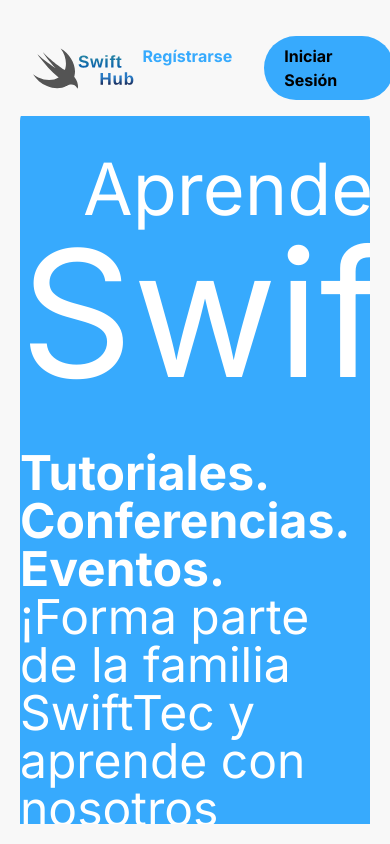
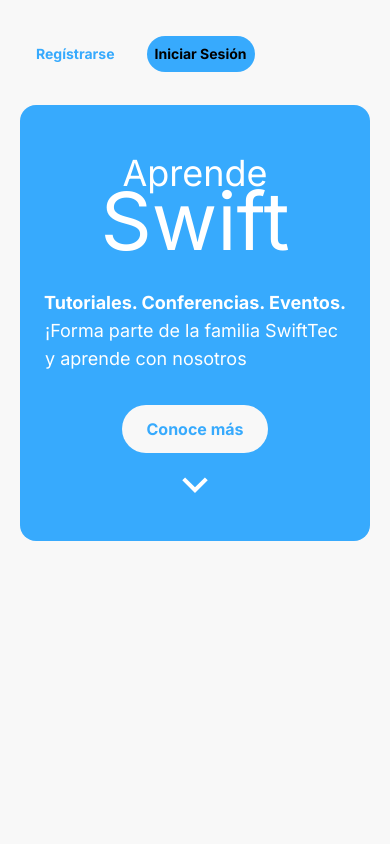
Before and after one commit to Bdelas777/SwiftWeb, a Next.js app in the folder swiftweb/: page / in a window 390 px wide. Built offline with nearby package versions, Linux system fonts and the light colour scheme.

Commit message:
Style: Navbar Responsive

```diff
--- a/swiftweb/app/components/Navbar/NavItem.tsx
+++ b/swiftweb/app/components/Navbar/NavItem.tsx
@@ -10,7 +10,7 @@
 const NavItem: React.FC<NavItemProps> = ({ color, title, href = '#' }) => {
   const isActive = typeof window !== 'undefined' && window.location.pathname === href;
 
-  const className = `  py-2 ${color} text-md font-bold  ${isActive ? 'active' : ''}`;
+  const className = `  py-2 ${color}  text-sm sm:text-md font-bold  ${isActive ? 'active' : ''}`;
 
   return (
     <Link href={href} passHref className={className}>
--- a/swiftweb/app/components/Navbar/Navbar.tsx
+++ b/swiftweb/app/components/Navbar/Navbar.tsx
@@ -19,19 +19,21 @@
           "
         >
         <Container>
-          <div className="  flex items-center  md:justify-between justify-center  md:gap-3 ">
-            <div className="flex flex-row font-notosans justify-center  ">
+          <div className="  flex   justify-between   md:gap-3 ">
+
+            <div className=" hidden md:flex lg:flex flex-row font-notosan  justify-end md:justify-start  ">
               <Image src="/LogoSwift.svg" alt="Imagen 2" width={45} height={45} />
               <Image src="/Swift.svg" alt="Imagen 2" width={68} height={68} />
             </div>
-            <div className="flex  gap-8 font-notosans">
-              <span className='hidden  md:flex sm:flex gap-8'>
+
+            <div className="flex  gap-8  justify-between  mr-6">
+              <span className='hidden md:flex   gap-8'>
                 <NavItem   color="text-navbar-color" title="Eventos" href="#Home_Page"/>
                 <NavItem color="text-navbar-color" title="Comunidad" href="#About_Page" />
                 {/* <NavItem color="text-navbar-color" title="Es" href="#Unete_Page" /> Comentado hasta implentar el idioma */}
               </span>
               <NavItem color="text-navbar-color" title="Regístrarse" href="/signup"/>
-              <NavItem color="bg-navbar-color py-2 px-5 rounded-full" title="Iniciar Sesión" href="/login"  />
+              <NavItem color="bg-navbar-color  px-2 sm:px-5 rounded-full" title="Iniciar Sesión" href="/login"  />
 
             </div>
 
--- a/swiftweb/app/components/landing/Home.tsx
+++ b/swiftweb/app/components/landing/Home.tsx
@@ -4,17 +4,18 @@
 const Home = () => {
   return (
     <div className="justify-center mt-12 items-center flex flex-col">
-      <h1 className='text-white text-7xl flex flex-col m-auto items-center'>Aprende
-      <span className='text-[11rem]'>Swift</span>
+      <h1 className='text-white  text-4xl sm:text-7xl flex flex-col m-auto items-center'>Aprende
+      <span className=' text-[5rem] mt-2 sm:text-[11rem]'>Swift</span>
       </h1>
 
-      <h2 className='text-white text-5xl flex flex-col m-auto items-center font-bold mt-12'>
+      <h2 className='text-white text-lg sm:text-2xl  md:text-3xl lg:text-4xl flex flex-col m-auto items-center
+      font-bold mt-12' >
         Tutoriales. Conferencias. Eventos.
-        <span className='font-normal'>
+        <span className='font-normal justify-center w-[300px] sm:w-[400px] md:w-[500px] lg:w-[1000px]'>
             ¡Forma parte de la familia SwiftTec y aprende con nosotros
         </span>
       </h2>
-      <p className=' font-bold rounded-full text-2xl py-3 px-6 bg-navbar-background text-navbar-color
+      <p className=' font-bold rounded-full  text-md sm:text-2xl py-3 px-6 bg-navbar-background text-navbar-color
        flex flex-col m-auto mt-8 mb-2'>
             Conoce más
 
--- a/swiftweb/app/page.tsx
+++ b/swiftweb/app/page.tsx
@@ -4,12 +4,10 @@
 
 export default function Landing() {
   return (
-    <main className="flex flex-col  h-screen overflow-auto
+    <main className="flex flex-col   h-screen overflow-auto
      border-[20px] bg-navbar-background  border-navbar-background ">
       <Navbar />
       <div className="  rounded-2xl bg-navbar-color  mt-[85px]">
-
-
       <Home />
       </div>
 
```
